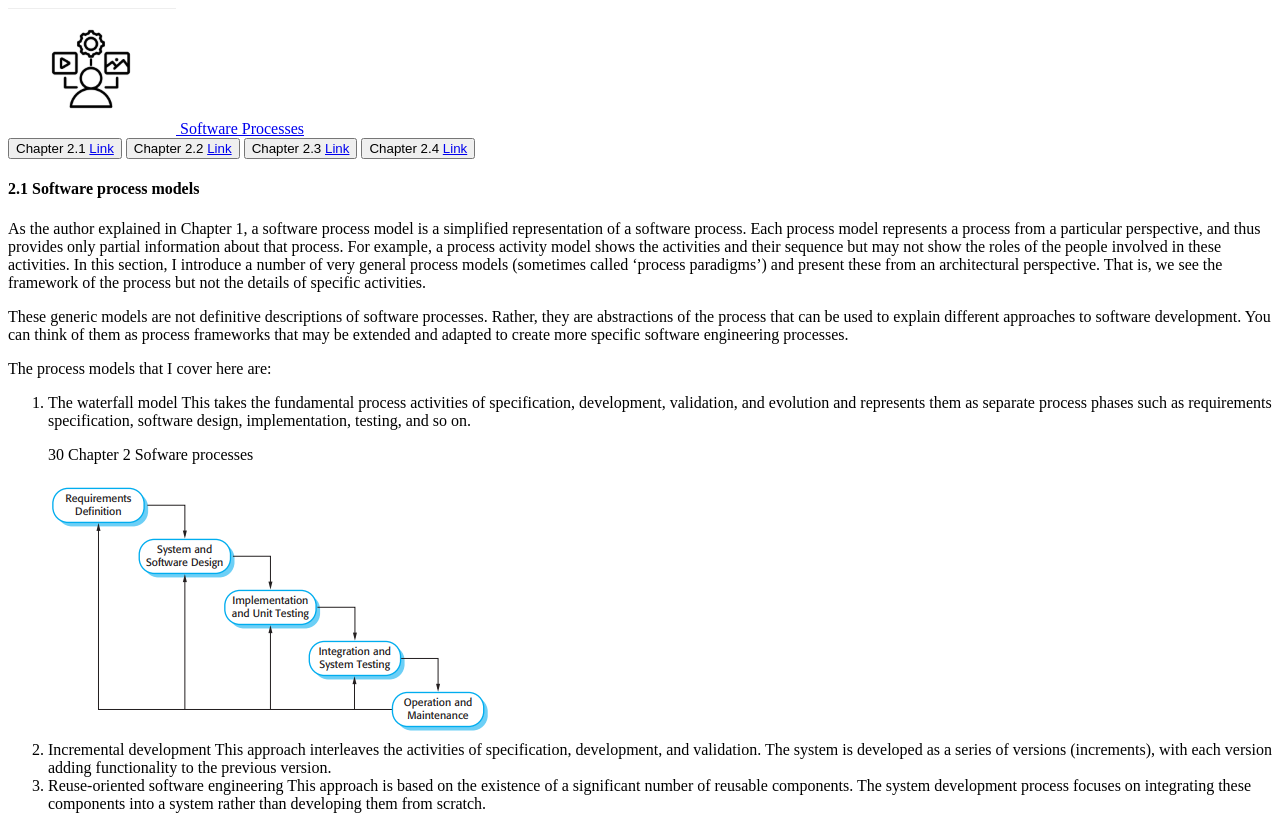
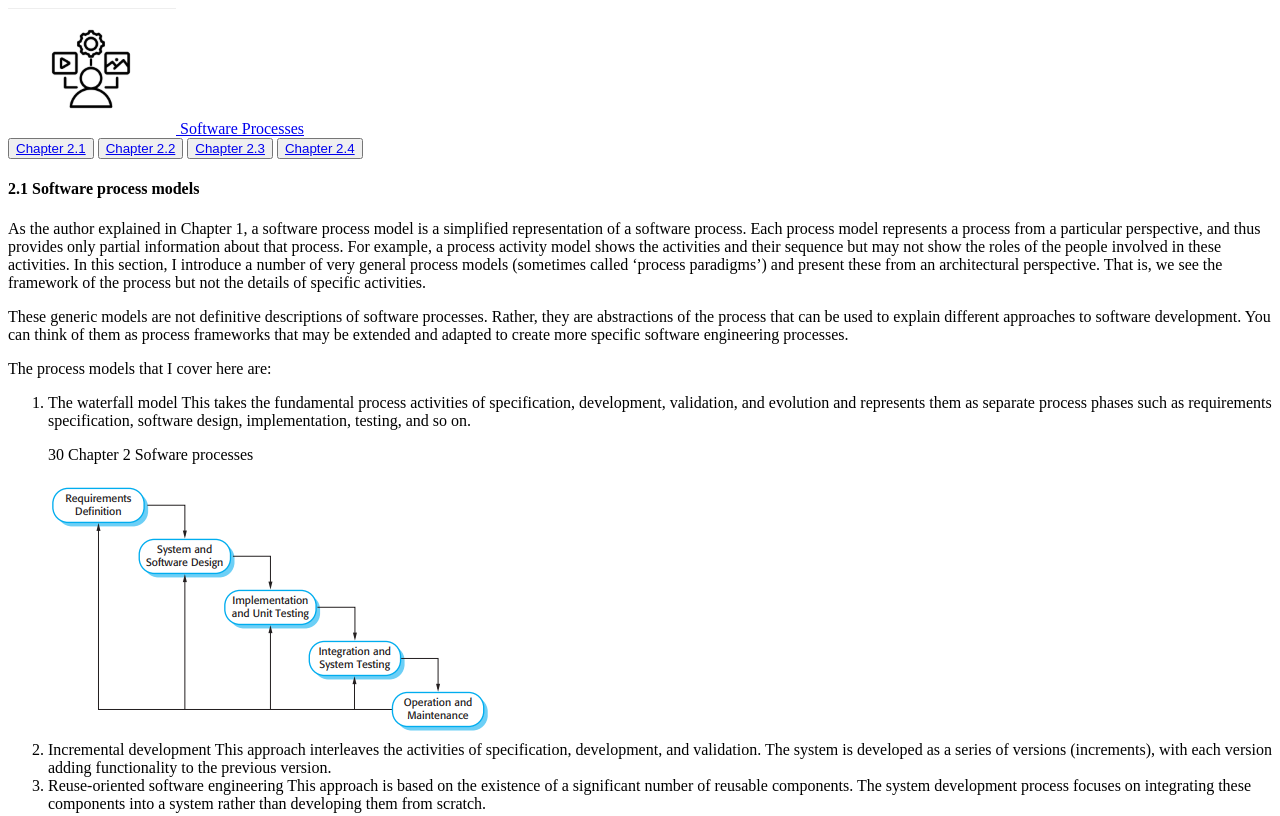
Before and after one commit to MATJANNUS15/Software-Processes, a plain HTML site: page Software.html in a window 1280 px wide. Shown: the top 816 px of the page. Drawn offline with Linux system fonts and the light colour scheme.

Commit message:
last na talaga

```diff
--- a/Software.html
+++ b/Software.html
@@ -12,22 +12,21 @@
         </section>
 
         <SECTION>
-            <button>
-                Chapter 2.1
-                <a href="/Software.html">Link</a>
+                   <button>
+
+                <a href="/Software.html">Chapter 2.1</a>
             </button>
             <button>
-                Chapter 2.2
-                <a href="/process activities.html">Link</a>
+                <a href="/process activities.html">Chapter 2.2  </a>
             </button>
             <button>
-                Chapter 2.3
-                <a href="/Coping with change.html">Link</a>
+
+                <a href="/Coping with change.html">Chapter 2.3</a>
             </button>
 
             <button>
-                Chapter 2.4
-                <a href="/UnfiedProcess.html">Link</a>
+
+                <a href="/UnfiedProcess.html">Chapter 2.4</a>
             </button>
         </SECTION>
         <main>
```
Also changed, not shown: Coping with change.html (+7 -8 lines), UnfiedProcess.html (+9 -9 lines), index.html (+7 -8 lines), process activities.html (+7 -8 lines).
